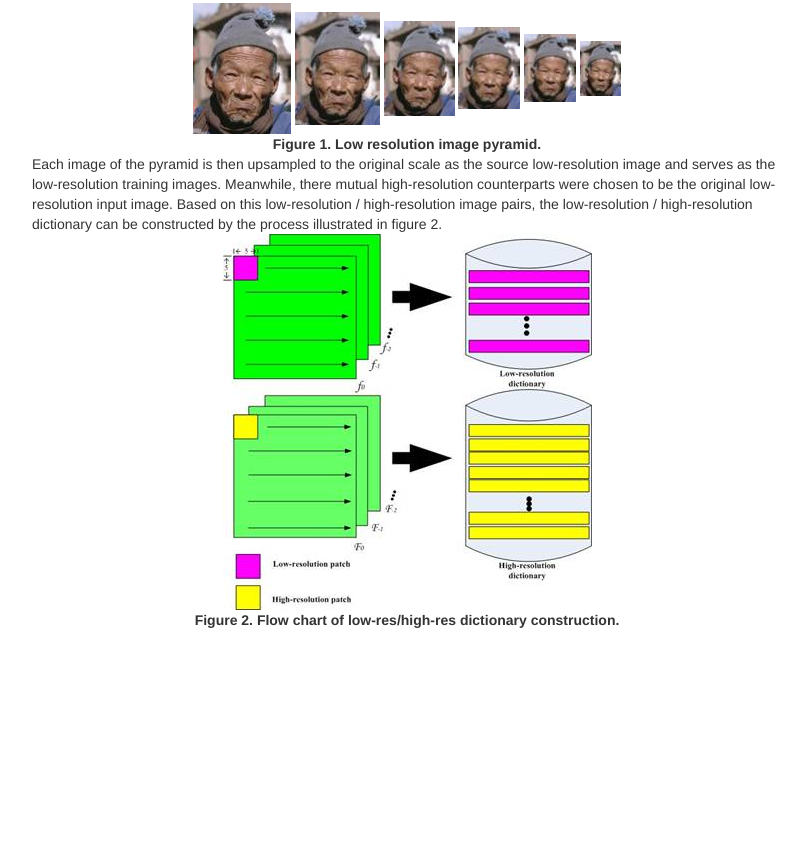
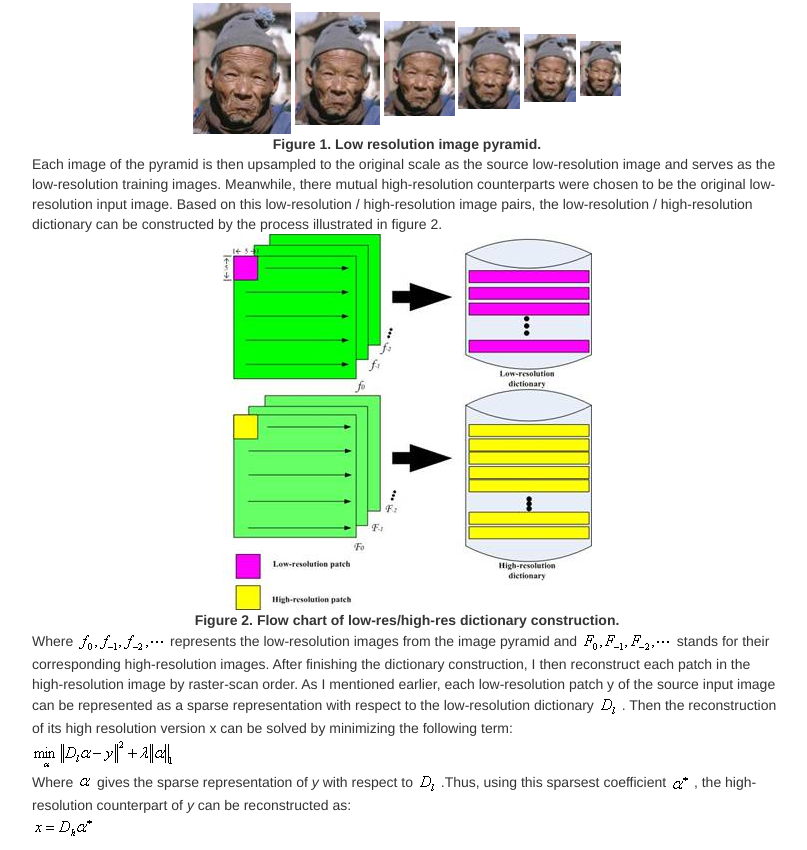
Before and after one commit to schen59/schen59.github.io, a website: page index.html in a window 1280 px wide. Shown: the part 696-1546 px from the top of the page, without its empty margins (233-1040 px from the left). Before the commit the page ends 1336 px from the top, so only its background shows below. Drawn offline with nearby package versions, Linux system fonts and the light colour scheme.

Commit message:
update algorithm details

```diff
--- a/templates/SRLab.html
+++ b/templates/SRLab.html
@@ -84,6 +84,41 @@
                     <div class="image"><img width="369" height="376" src="images/SRLab/figure2.jpg"></div>
                     <div class="figureFooter">Figure 2. Flow chart of low-res/high-res dictionary construction.</div>
                 </div>
+                Where
+                <span id="formula2">
+                    <img src="images/SRLab/formula2.gif"/>
+                </span>
+                represents the low-resolution images from the image pyramid and
+                <span id="formula3">
+                    <img src="images/SRLab/formula3.gif"/>
+                </span>
+                stands for their corresponding high-resolution images. After finishing the dictionary construction,
+                I then reconstruct each patch in the high-resolution image by raster-scan order. As I mentioned earlier,
+                each low-resolution patch y of the source input image can be represented as a sparse representation with
+                respect to the low-resolution dictionary
+                <span id="formula4">
+                    <img src="images/SRLab/formula4.gif"/>
+                </span>
+                . Then the reconstruction of its high resolution version x can be solved by minimizing the following term:<br>
+                <span id="formula5">
+                    <img src="images/SRLab/formula5.gif"/>
+                </span><br>
+                Where
+                <span id="formula6">
+                    <img src="images/SRLab/formula6.gif"/>
+                </span>
+                gives the sparse representation of <em>y</em> with respect to
+                <span>
+                    <img src="images/SRLab/formula4.gif"/>
+                </span>
+                .Thus, using this sparsest coefficient
+                <span id="formula7">
+                    <img src="images/SRLab/formula7.gif"/>
+                </span>
+                , the high-resolution counterpart of <em>y</em> can be reconstructed as:<br>
+                <span id="formula8">
+                    <img src="images/SRLab/formula8.gif"/>
+                </span>
             </p>
         </div>
 
```
Lines whose indentation alone changed are shown as unchanged.
